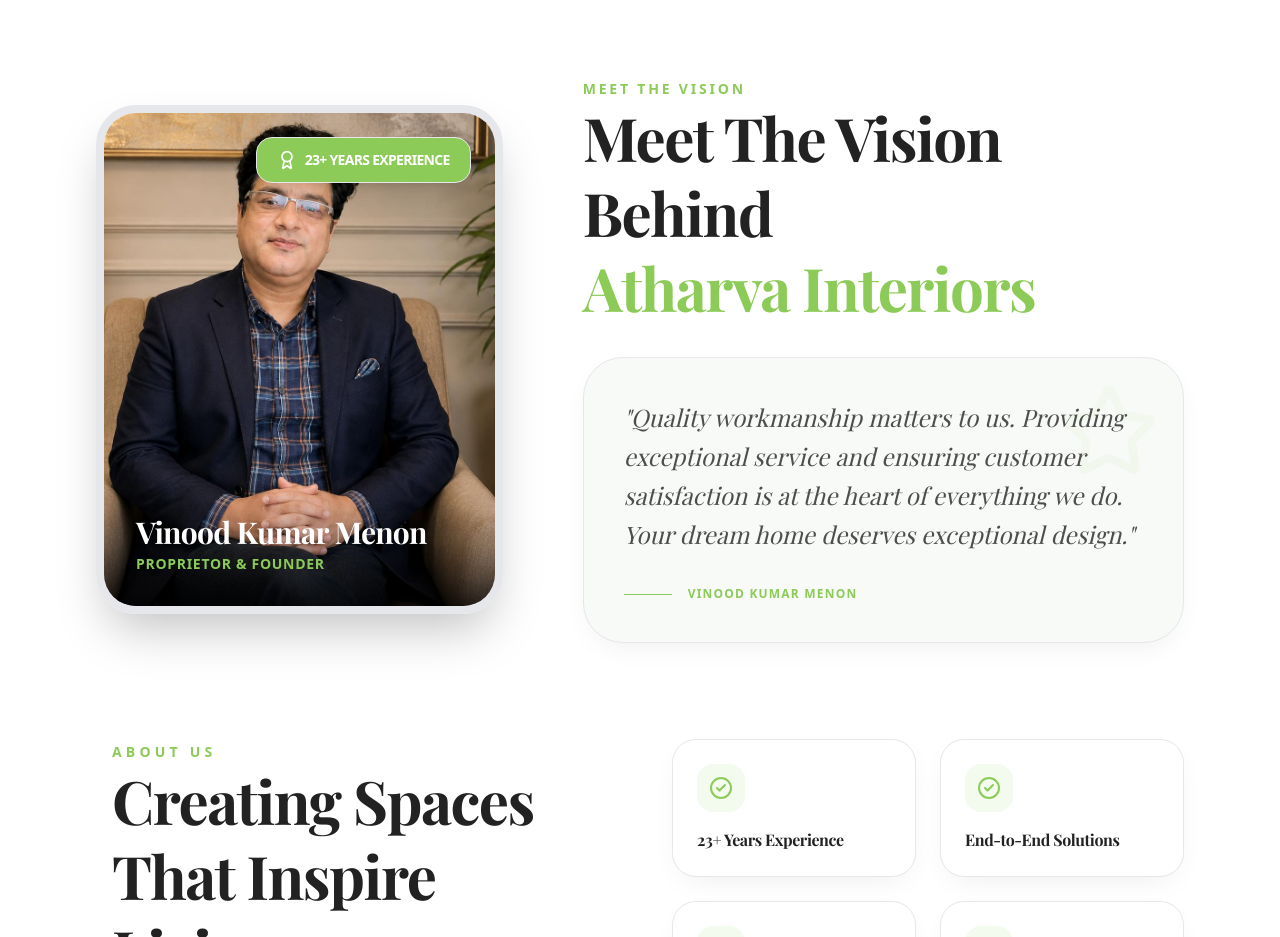
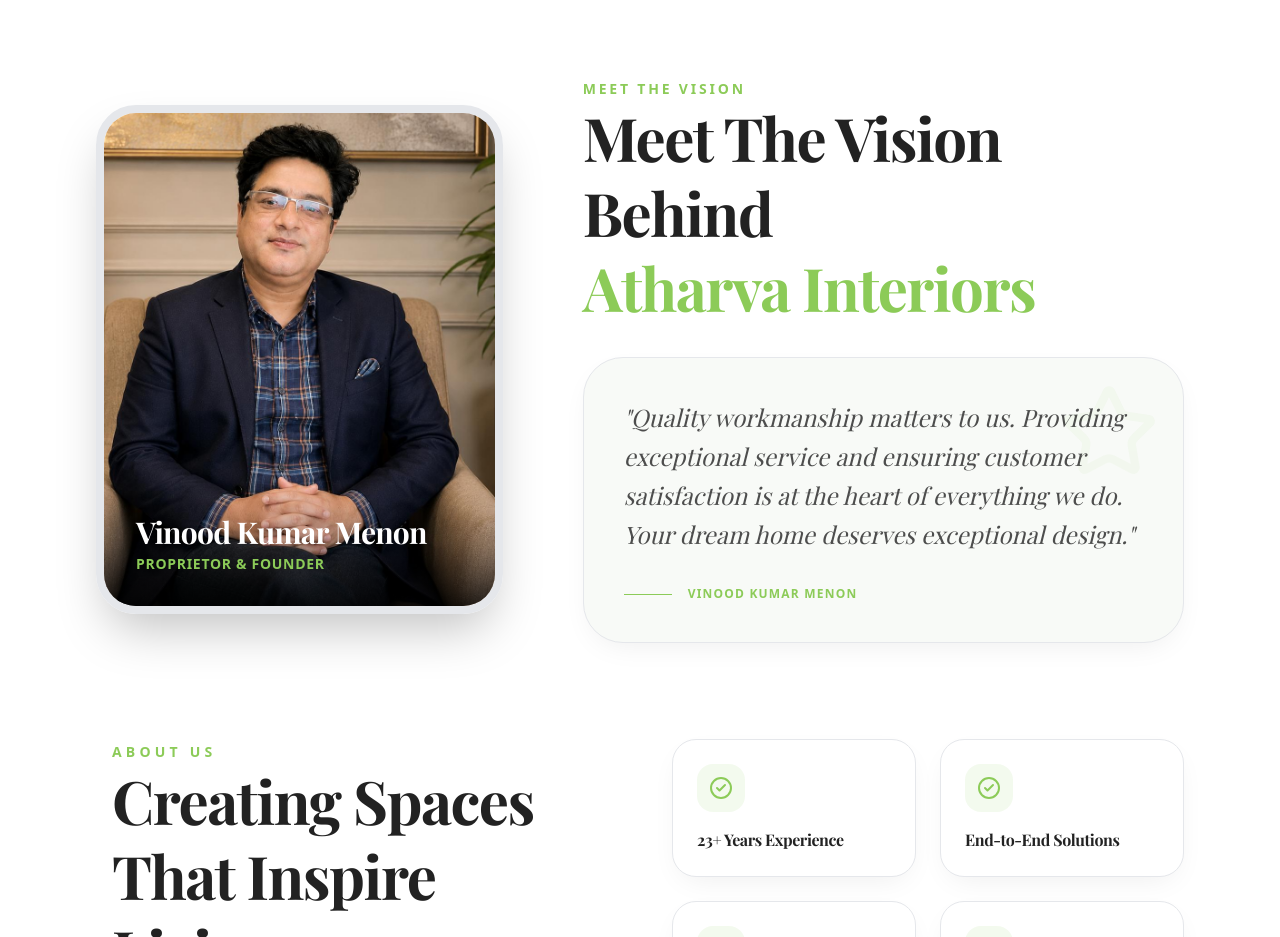
Before and after one commit to rohit3576/atharv-interiors, a Next.js app: page / in a window 1280 px wide. Shown: the part 820-1757 px from the top of the page. Built offline with nearby package versions, Linux system fonts and the light colour scheme; a web font is replaced by a local one.

Commit message:
new theme added

```diff
--- a/components/sections/About.tsx
+++ b/components/sections/About.tsx
@@ -40,11 +40,6 @@
                     fill
                     className="object-cover object-top transition-transform duration-700 group-hover:scale-105"
                   />
-                  {/* Badge */}
-                  <div className="absolute top-6 right-6 z-20 bg-primary px-5 py-3 rounded-2xl shadow-xl flex items-center gap-2 border border-white/20">
-                    <Award className="text-white" size={20} />
-                    <span className="text-sm font-extrabold text-white whitespace-nowrap uppercase tracking-tighter">23+ Years Experience</span>
-                  </div>
 
                   {/* Name Overlay */}
                   <div className="absolute bottom-0 left-0 right-0 p-8 bg-gradient-to-t from-black/80 via-black/20 to-transparent">
```
